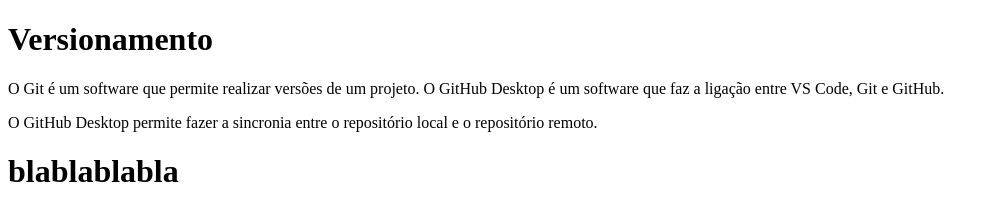
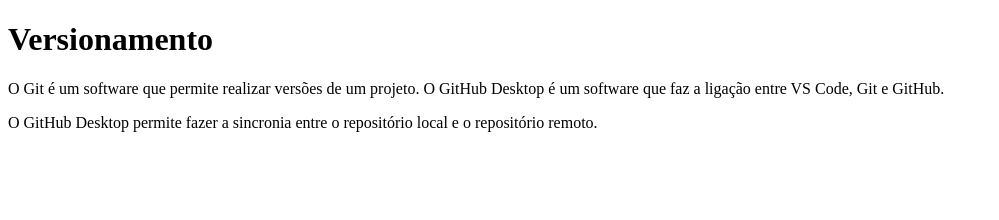
Before and after one commit to luzAnaa/3infoM, a plain HTML site: page index.html in a window 1280 px wide. Shown: the whole page, without its empty margins (0-999 px from the left). Drawn offline with Linux system fonts and the light colour scheme.

Commit message:
Update index.html

```diff
--- a/index.html
+++ b/index.html
@@ -10,6 +10,5 @@
     <p>O Git é um software que permite realizar versões de um projeto. O GitHub Desktop é um software que faz a ligação entre VS Code, Git e GitHub.</p>
     <p>O GitHub Desktop permite fazer a sincronia entre o repositório local e o repositório remoto.</p>
 
-    <h1>blablablabla</h1>
 </body>
 </html>
```
